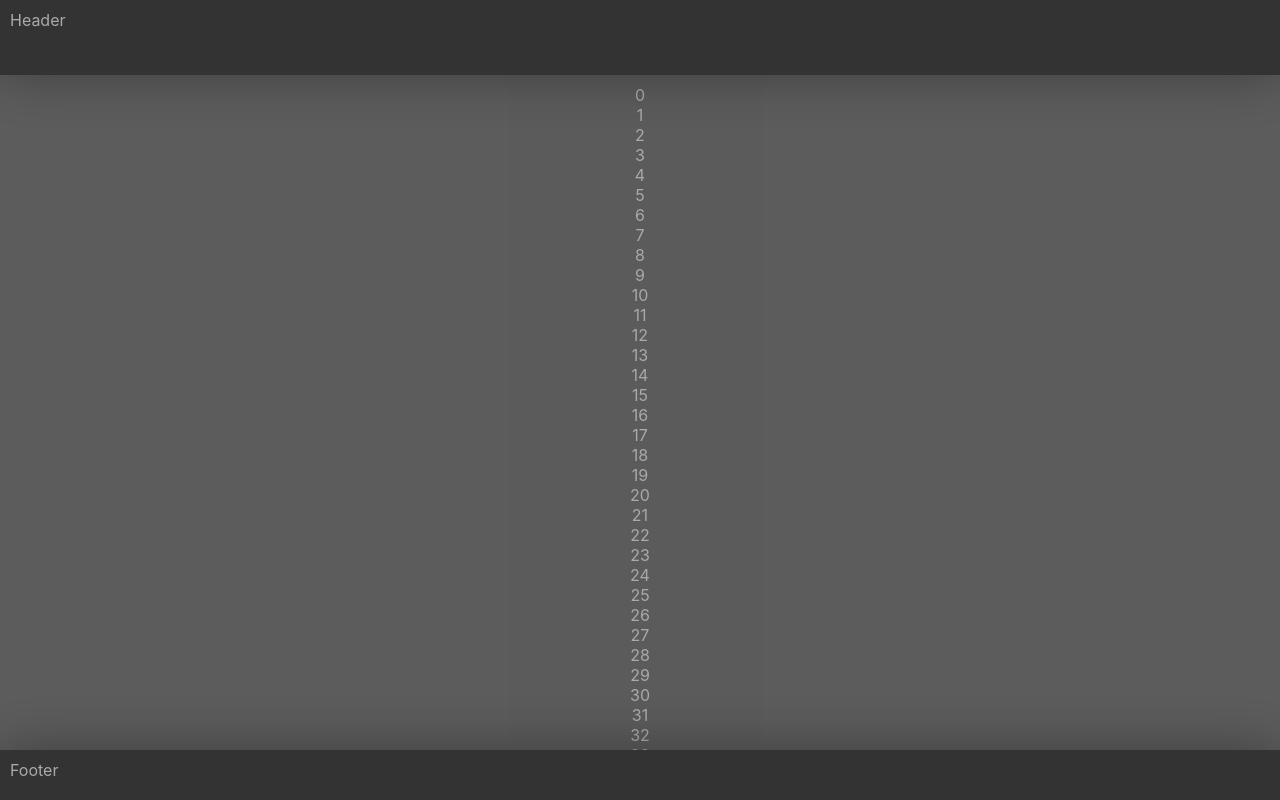
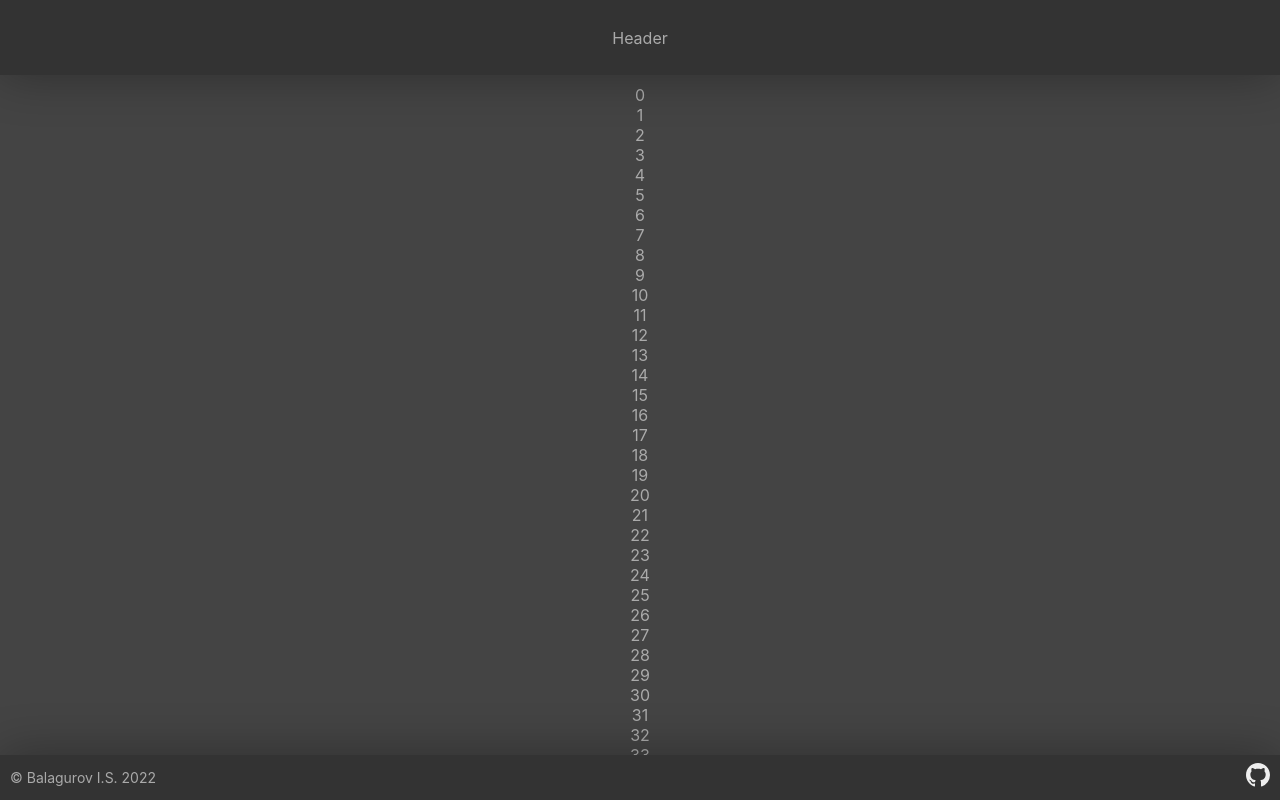
Before and after one commit to GyphaFacia/alist1react2, a React (Create React App) app: page / in a window 1280 px wide. Built offline with nearby package versions, Linux system fonts and the light colour scheme.

Commit message:
footer complete

```diff
--- /dev/null
+++ b/src/Components/Copyright/Copyright.js
@@ -0,0 +1,19 @@
+import {useSelector, useDispatch} from 'react-redux'
+import React from 'react'
+import style from './style.module.scss'
+//import * as reducer from '../Redux/SomeReducer'
+
+export default function Copyright(props){
+    // useDispatch
+    // useSelector
+    // useState
+    // useEffect
+
+    return (
+        <div
+        className = {style.Copyright}
+        >
+            &copy; Balagurov I.S. 2022
+        </div>
+    )
+}
--- /dev/null
+++ b/src/Components/Copyright/style.module.scss
@@ -0,0 +1,4 @@
+.Copyright{
+    width: 100vw;
+    font-size: 14px;
+}
--- /dev/null
+++ b/src/Components/GitLink/GitLink.js
@@ -0,0 +1,22 @@
+import {useSelector, useDispatch} from 'react-redux'
+import React from 'react'
+import style from './style.module.scss'
+//import * as reducer from '../Redux/SomeReducer'
+import {BsGithub} from 'react-icons/bs'
+
+export default function GitLink(props){
+    // useDispatch
+    // useSelector
+    // useState
+    // useEffect
+
+    return (
+        <a
+        href="https://github.com/GyphaFacia"
+        target="_blank"
+        className = {style.GitLink}
+        >
+            <BsGithub/>
+        </a>
+    )
+}
--- /dev/null
+++ b/src/Components/GitLink/style.module.scss
@@ -0,0 +1,11 @@
+.GitLink{
+    font-size: 24px;
+    cursor: pointer;
+    transition-duration: var(--defaultTransitionTime);
+    color: var(--colorTextPlus);
+
+    &:hover{
+        color: var(--colorBright);
+        transform: scale(1.25);
+    }
+}
--- a/src/Components/Layout/Footer/Footer.js
+++ b/src/Components/Layout/Footer/Footer.js
@@ -2,6 +2,8 @@ import {useSelector, useDispatch} from 'react-redux'
 import React from 'react'
 //import * as reducer from '../Redux/SomeReducer'
 import style from './style.module.scss'
+import Copyright from '../../Copyright/Copyright'
+import GitLink from '../../GitLink/GitLink'
 
 export default function Footer(props){
     // useDispatch
@@ -13,7 +15,8 @@ export default function Footer(props){
         <footer
         className={style.footer}
         >
-            Footer
+            <Copyright/>
+            <GitLink/>
         </footer>
     )
 }
--- a/src/Components/Layout/Footer/style.module.scss
+++ b/src/Components/Layout/Footer/style.module.scss
@@ -3,5 +3,8 @@
     height: var(--footerHeight);
     box-shadow: var(--panelShadow);
     z-index: var(--zFooter);
-    padding: 10px;
+    padding: 0 10px;
+    display: flex;
+    justify-content: center;
+    align-items: center;
 }
--- a/src/Components/Layout/Header/style.module.scss
+++ b/src/Components/Layout/Header/style.module.scss
@@ -4,4 +4,7 @@
     box-shadow: var(--panelShadow);
     z-index: var(--zHeader);
     padding: 10px;
+    display: flex;
+    justify-content: center;
+    align-items: center;
 }
--- a/src/Components/Layout/Main/style.module.scss
+++ b/src/Components/Layout/Main/style.module.scss
@@ -1,10 +1,10 @@
 .main{
     flex-grow: 1;
     overflow: hidden;
+    background-color: var(--colorMain);
 
     &Content{
         width: 100vw;
-        background-color: #fff3;
         max-height: calc(100vh - var(--headerHeight) - var(--footerHeight));
         padding: 10px;
 
--- a/src/Global.scss
+++ b/src/Global.scss
@@ -9,10 +9,22 @@
     --zFooter: 1000;
     --zModal: 2000;
 
+    --defaultTransitionTime: 255ms;
+
     --headerHeight: 75px;
-    --footerHeight: 50px;
+    --footerHeight: 45px;
 
     --panelShadow: 0 0 50px 0 var(--shadowColorPanel);
+}
+
+button, a{
+    cursor: pointer;
+}
+
+button, input, textarea{
+    background: none;
+    outline: none;
+    border: none;
 }
 
 body{
--- a/src/Theme/Theme.js
+++ b/src/Theme/Theme.js
@@ -1,6 +1,7 @@
 export const darkTheme = {
     themeName: 'Dark theme',
     colorBody: '#333',
+    colorMain: '#444',
     colorText: '#aaa',
     colorTextPlus: '#eee',
     colorBright: '#fa5',
```
Also changed, not shown: src/Components/Search/Search.js (added, +19 -0 lines), src/Components/Search/style.module.scss (added).
